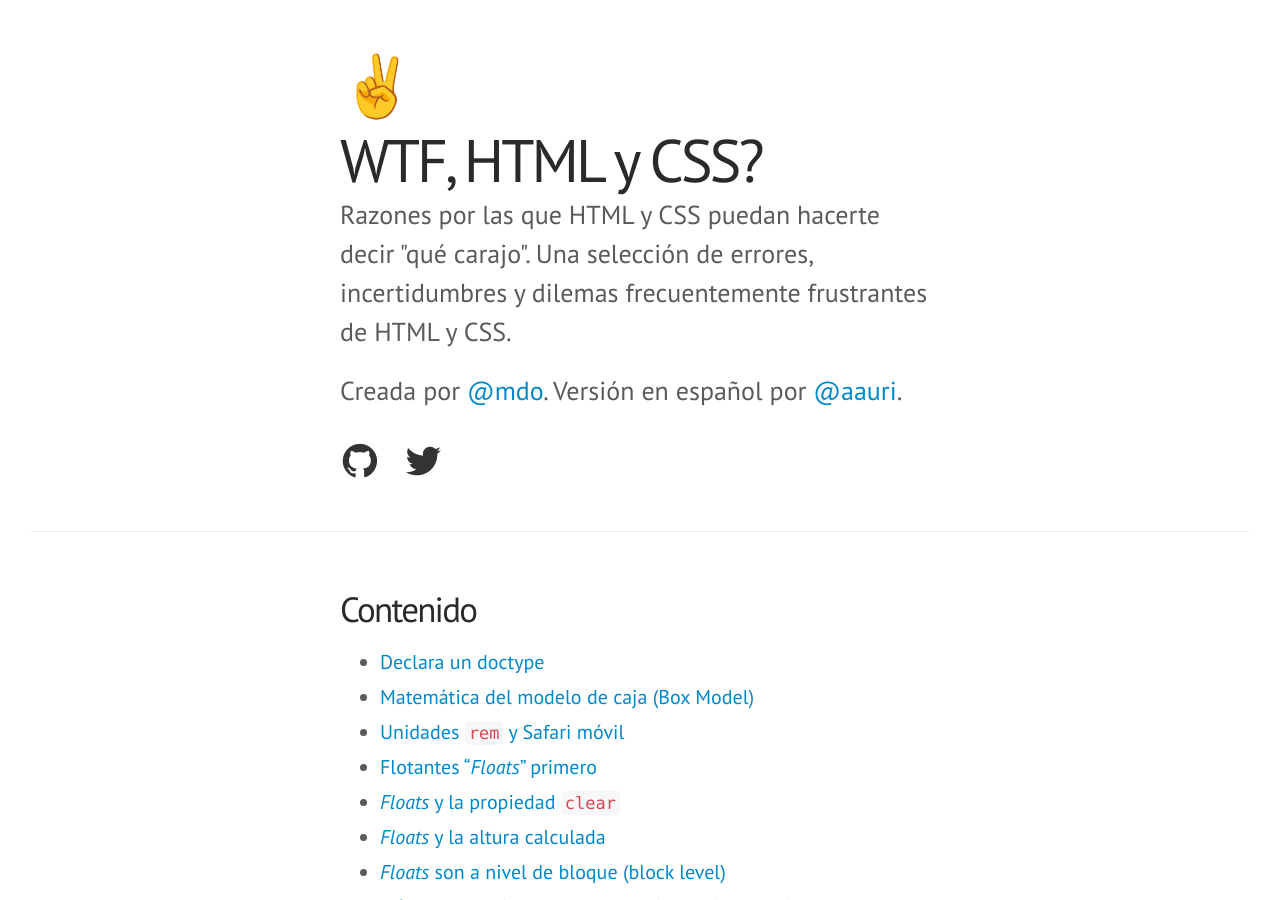
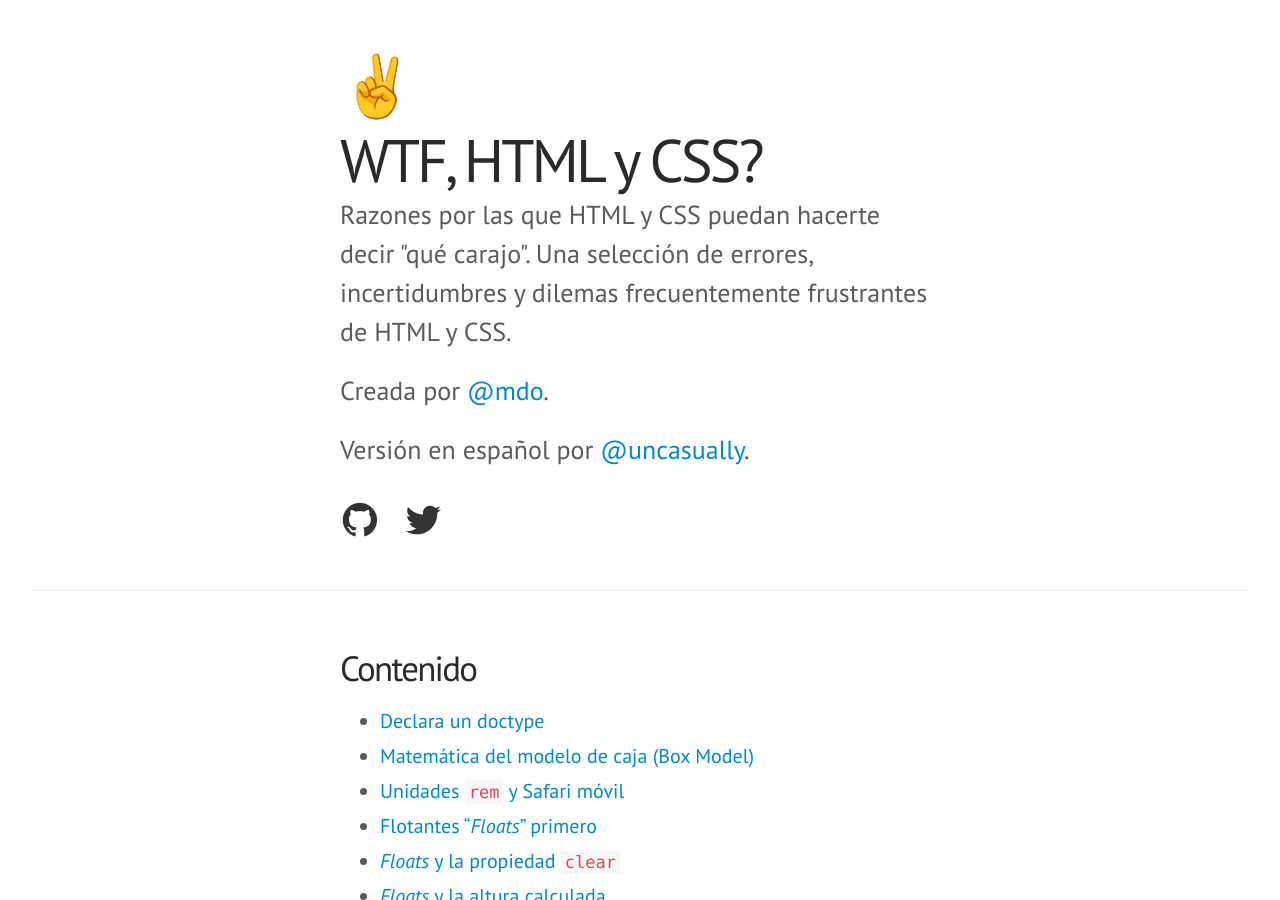
Before and after one commit to aauri/wtf-html-y-css, a Jekyll site: the page built from index.md, in a window 1280 px wide and 900 px high. Built offline with Jekyll 4.4.1, drawn with Linux system fonts in a browser that asks for light colours; some web fonts are replaced; Markdown is read by kramdown in place of the engine named in the settings; comment, search, counter and statistics services are not loaded; our own code applies the rules of GitHub Pages for plain Markdown files.

Commit message:
Update header.html

```diff
--- a/_includes/header.html
+++ b/_includes/header.html
@@ -3,7 +3,8 @@
     <span class="icon">✌</span>
     <h1>{{ site.name }}</h1>
     <p class="lead">Razones por las que HTML y CSS puedan hacerte decir "qué carajo". Una selección de errores, incertidumbres y dilemas frecuentemente frustrantes de HTML y CSS.</p>
-    <p class="lead">Creada por <a href="{{ site.twitter }}">@mdo</a>. Versión en español por <a href="https://github.com/aauri">@aauri</a>.</p>
+    <p class="lead">Creada por <a href="http://twitter.com/mdo">@mdo</a>.</p>
+    <p class="lead">Versión en español por <a href="{{ site.twitter }}">@uncasually</a>.</p>
 
     <p class="masthead-links">
       <a href="{{ site.repo }}">
```
